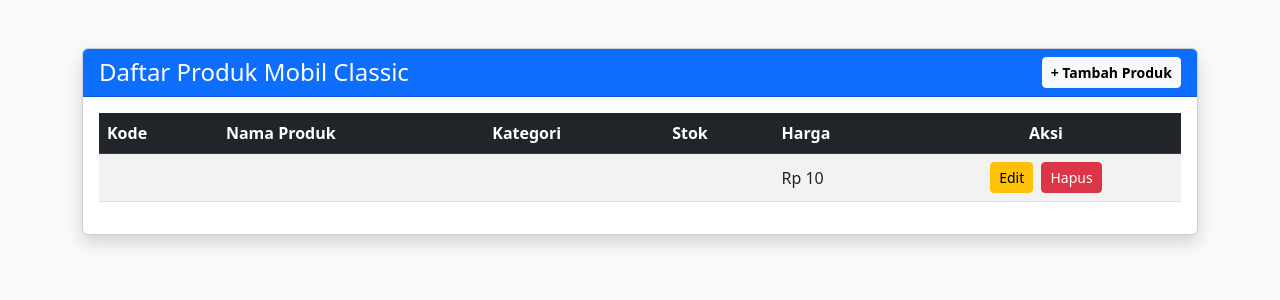
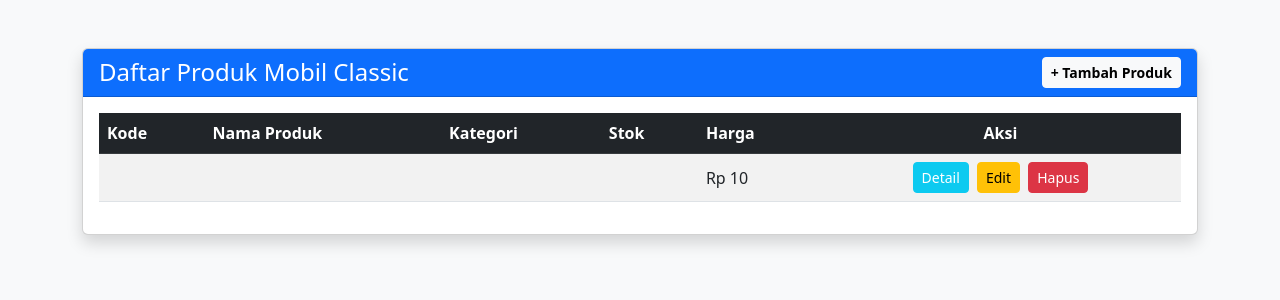
Before and after one commit to ChairawanChannel/classic_car_company, a PHP site: page / in a window 1280 px wide. Shown: the top 300 px of the page. Run offline with PHP 8.4, Linux system fonts and the light colour scheme; tables that the repository leaves empty or names only in its code hold one stand-in row (values such as "Sample post"); data that the repository does not hold is empty.

Commit message:
Add Detail button to product list
Added a 'Detail' button to view product details.

```diff
--- a/index.php
+++ b/index.php
@@ -51,6 +51,9 @@ $products = $stmt->fetchAll(PDO::FETCH_ASSOC);
                                     <td><?= $row['quantityInStock'] ?></td>
                                     <td>Rp <?= number_format($row['price'], 0, ',', '.') ?></td>
                                     <td class="text-center">
+                                        <!-- Tambahkan tombol Detail (read.php) ini -->
+                                        <a href="read.php?code=<?= $row['productCode'] ?>" class="btn btn-info btn-sm text-white me-1">Detail</a>
+
                                         <a href="edit.php?code=<?= $row['productCode'] ?>" class="btn btn-warning btn-sm me-1">Edit</a>
                                         <a href="index.php?hapus=<?= $row['productCode'] ?>" class="btn btn-danger btn-sm" onclick="return confirm('Yakin ingin menghapus?')">Hapus</a>
                                     </td>
```
